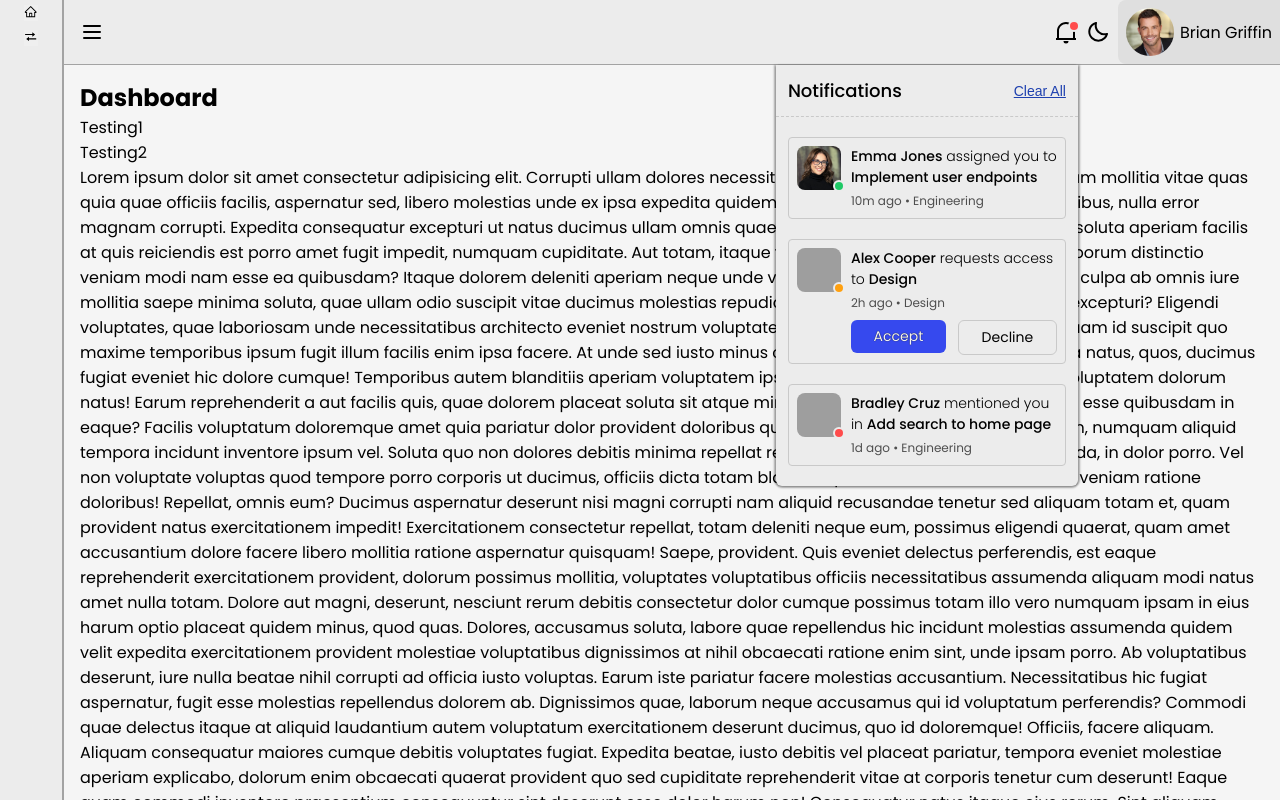
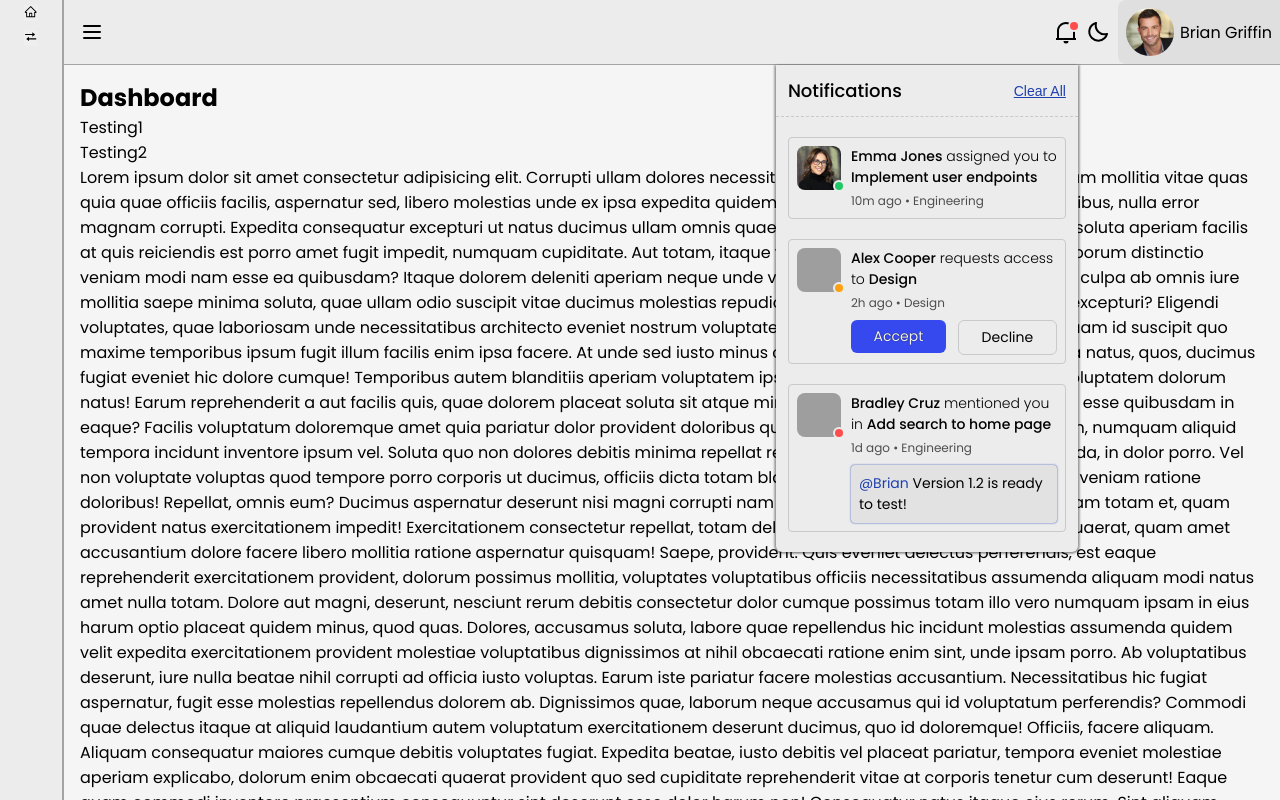
Before and after one commit to BolaGhaly/Admin-Dashboard, a Next.js app: page / in a window 1280 px wide. Both pictures are taken after a click on the button 1065 px from the left and 32 px from the top of the page. Shown: the top 800 px of the page. Built offline with nearby package versions, Linux system fonts and the light colour scheme; grey boxes are pictures that could not be loaded.

Commit message:
Add mentioned box inside of user's notifications

```diff
--- a/components/NotificationsMenu.tsx
+++ b/components/NotificationsMenu.tsx
@@ -89,6 +89,9 @@ const NotificationsMenu = () => {
                   <b>Add search to home page</b>
                 </p>
                 <small>1d ago &#x2022; Engineering</small>
+                <div className={styles.userTag}>
+                  <span>&#64;Brian</span> Version 1.2 is ready to test!
+                </div>
               </div>
             </Menu.Item>
           </div>
--- a/styles/globals.scss
+++ b/styles/globals.scss
@@ -12,6 +12,7 @@
   --notifications-line: #{$light-notifications-line};
   --notification-timestamp: #{$light-notification-timestamp};
   --boxShadow: #{$light-boxShadow};
+  --notification-mentioned-box: #{$light-notification-mentioned-box};
 }
 
 :root[data-theme="dark"] {
@@ -25,6 +26,7 @@
   --notifications-line: #{$dark-notifications-line};
   --notification-timestamp: #{$dark-notification-timestamp};
   --boxShadow: #{$dark-boxShadow};
+  --notification-mentioned-box: #{$dark-notification-mentioned-box};
 }
 
 *,
--- a/styles/modules/topBar.module.scss
+++ b/styles/modules/topBar.module.scss
@@ -82,7 +82,7 @@
 .userMenu {
   position: absolute;
   right: 0;
-  top: 4rem;
+  top: 4.063rem;
   min-width: 13rem;
   transform-origin: top right;
   border-bottom-left-radius: 0.375rem;
@@ -273,6 +273,19 @@
     }
   }
 
+  .userTag {
+    margin: 0.5rem 0 0 0 !important;
+    font-size: 0.875rem;
+    padding: 0.5rem !important;
+    display: inline;
+    background-color: var(--notification-mentioned-box);
+    box-shadow: 0 0 2px var(--clearAll-text);
+
+    span {
+      color: var(--clearAll-text);
+    }
+  }
+
   @media (min-width: 320px) {
     width: calc(100vw - 74px);
     max-width: 18.875rem;
--- a/styles/palette.scss
+++ b/styles/palette.scss
@@ -8,6 +8,7 @@ $light-clearAll-text: #1e40af;
 $light-notifications-line: #c9c9c9;
 $light-notification-timestamp: #4e4e4e;
 $light-boxShadow: rgba(0, 0, 0, 0.3);
+$light-notification-mentioned-box: #e2e2e2;
 
 $dark-bg: #212327;
 $dark-text: #f5f5f5;
@@ -19,6 +20,7 @@ $dark-clearAll-text: #71afff;
 $dark-notifications-line: #4a4a4a;
 $dark-notification-timestamp: #afafaf;
 $dark-boxShadow: rgba(245, 245, 245, 0.3);
+$dark-notification-mentioned-box: #24242c;
 
 :export {
   light-bg: $light-bg;
@@ -31,6 +33,7 @@ $dark-boxShadow: rgba(245, 245, 245, 0.3);
   light-notifications-line: $light-notifications-line;
   light-notification-timestamp: $light-notification-timestamp;
   light-boxShadow: $light-boxShadow;
+  light-notification-mentioned-box: $light-notification-mentioned-box;
   dark-bg: $dark-bg;
   dark-text: $dark-text;
   dark-sc-text: $dark-sc-text;
@@ -41,4 +44,5 @@ $dark-boxShadow: rgba(245, 245, 245, 0.3);
   dark-notifications-line: $dark-notifications-line;
   dark-notification-timestamp: $dark-notification-timestamp;
   dark-boxShadow: $dark-boxShadow;
+  dark-notification-mentioned-box: $dark-notification-mentioned-box;
 }
```
